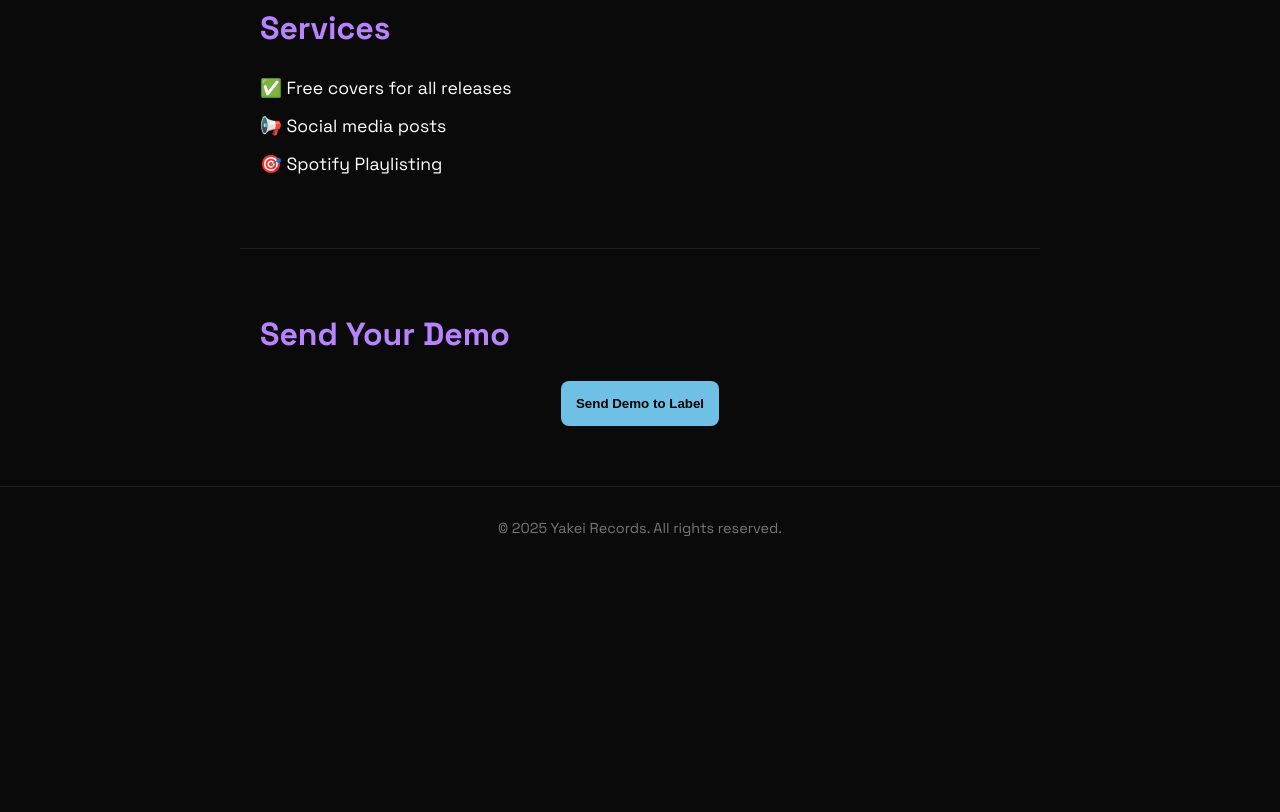
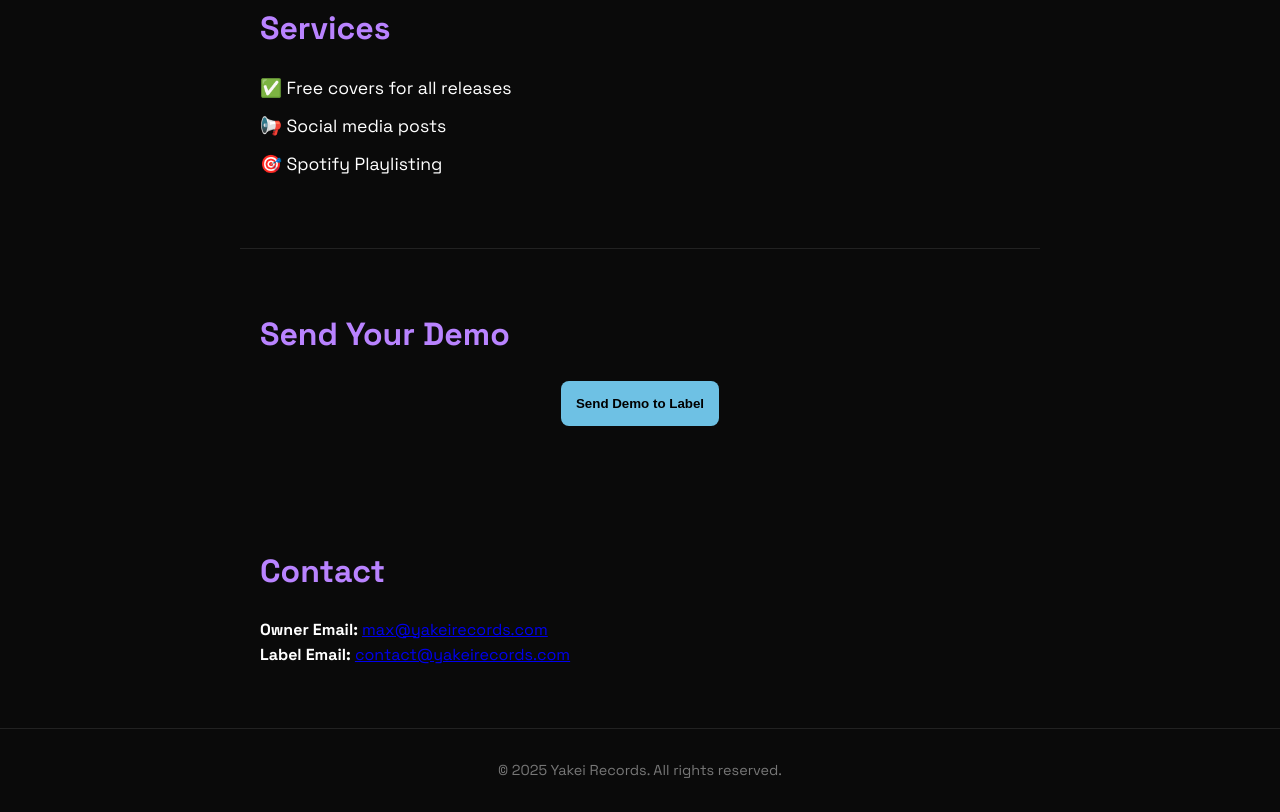
Before and after one commit to enderprice-mp3/Yakei, a plain HTML site: page index.html in a window 1280 px wide. Shown: the part 913-1725 px from the top of the page. Before the commit the page ends 1483 px from the top, so only its background shows below. Drawn offline with Linux system fonts and the light colour scheme.

Commit message:
Update index.html

```diff
--- a/index.html
+++ b/index.html
@@ -45,7 +45,11 @@
     </button>
   </div>
 </section>
-
+<section class="contact">
+  <h2>Contact</h2>
+  <p><strong>Owner Email:</strong> <a href="mailto:max@yakeirecords.com">max@yakeirecords.com</a></p>
+  <p><strong>Label Email:</strong> <a href="mailto:contact@yakeirecords.com">contact@yakeirecords.com</a></p>
+</section>
   <footer>
     <p>© 2025 Yakei Records. All rights reserved.</p>
   </footer>
```
